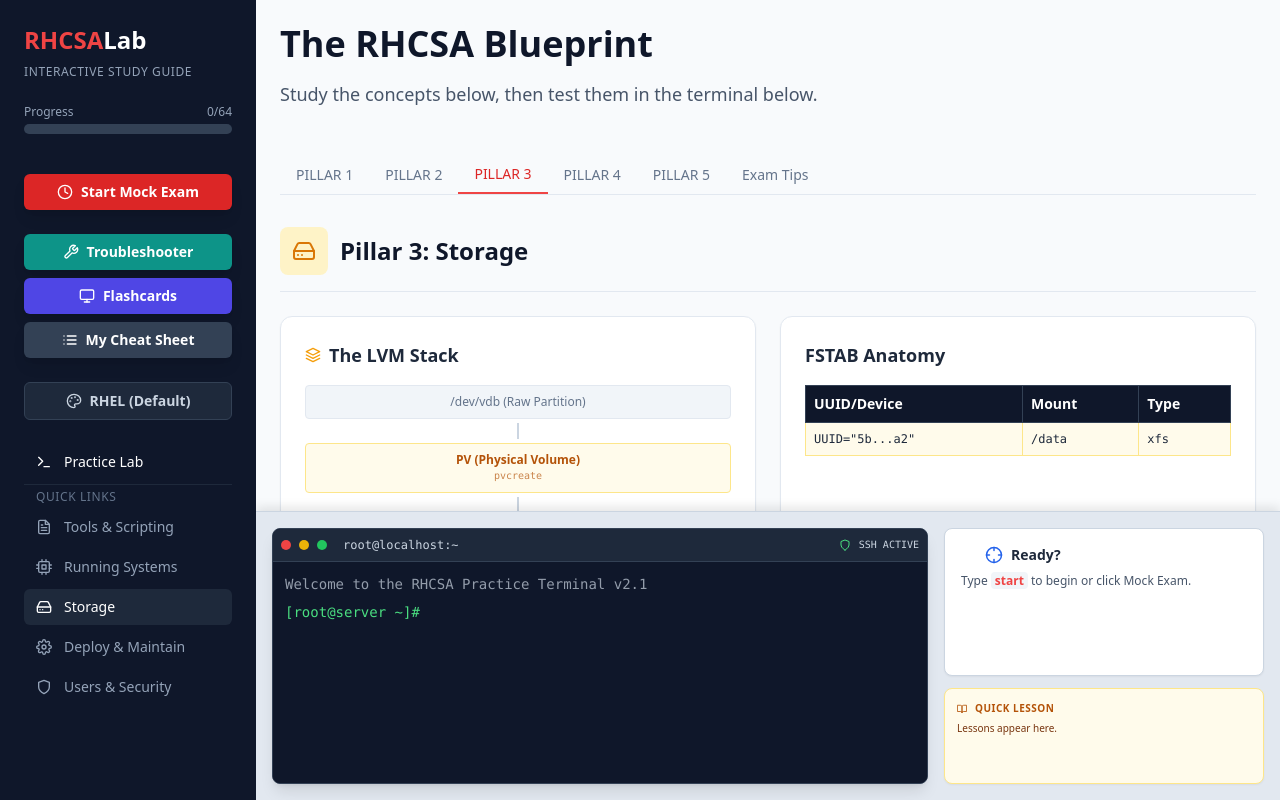
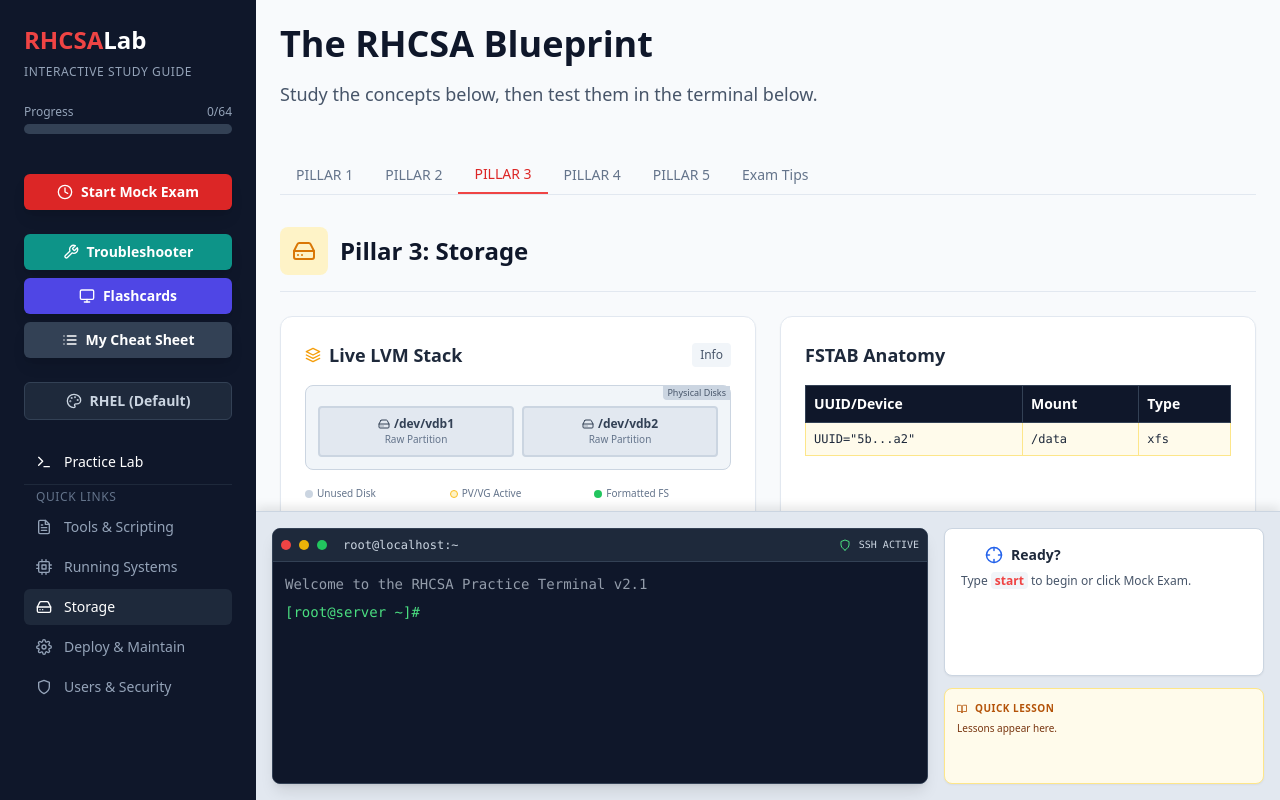
Before and after one commit to zerotrustprivacy/rhcsa-lab, a React (Vite) app: page / in a window 1280 px wide. Both pictures are taken after a click on the button "Storage". Built offline with nearby package versions, Linux system fonts and the light colour scheme.

Commit message:
Implement dynamic LVM visualizer component
Added a new LVMVisualizer component to dynamically display LVM state. Replaced the static LVM stack component with the new visualizer.

```diff
--- a/src/App.jsx
+++ b/src/App.jsx
@@ -76,6 +76,9 @@
 const WrenchIcon = ({ size = 24, className = "" }) => (
     <svg xmlns="http://www.w3.org/2000/svg" width={size} height={size} viewBox="0 0 24 24" fill="none" stroke="currentColor" strokeWidth="2" strokeLinecap="round" strokeLinejoin="round" className={className}><path d="M14.7 6.3a1 1 0 0 0 0 1.4l1.6 1.6a1 1 0 0 0 1.4 0l3.77-3.77a6 6 0 0 1-7.94 7.94l-6.91 6.91a2.12 2.12 0 0 1-3-3l6.91-6.91a6 6 0 0 1 7.94-7.94l-3.76 3.76z"></path></svg>
 );
+const TrashIcon = ({ size = 24, className = "" }) => (
+    <svg xmlns="http://www.w3.org/2000/svg" width={size} height={size} viewBox="0 0 24 24" fill="none" stroke="currentColor" strokeWidth="2" strokeLinecap="round" strokeLinejoin="round" className={className}><polyline points="3 6 5 6 21 6"></polyline><path d="M19 6v14a2 2 0 0 1-2 2H7a2 2 0 0 1-2-2V6m3 0V4a2 2 0 0 1 2-2h4a2 2 0 0 1 2 2v2"></path></svg>
+);
 
 // --- 2. COMPONENTS (Defined BEFORE App) ---
 
@@ -83,7 +86,6 @@
   const [copied, setCopied] = useState(false);
 
   const handleCopy = async () => {
-    // Safely handle text
     const textToCopy = text ? String(text) : "";
     try {
         await navigator.clipboard.writeText(textToCopy);
@@ -132,6 +134,86 @@
     return (
         <div className="w-full bg-slate-700 rounded-full h-2.5 mb-4">
             <div className="bg-green-500 h-2.5 rounded-full transition-all duration-500" style={{ width: `${percentage}%` }}></div>
+        </div>
+    );
+};
+
+// --- NEW COMPONENT: DYNAMIC LVM VISUALIZER ---
+const LVMVisualizer = ({ lvmState }) => {
+    // Helper to check if a PV is used in any VG
+    const getVgForPv = (pvName) => lvmState.vgs.find(vg => vg.pvs.includes(pvName));
+
+    return (
+        <div className="bg-white rounded-xl shadow-sm border border-slate-200 p-6">
+            <div className="flex justify-between items-center mb-4">
+                <h3 className="font-bold text-lg text-slate-800 flex items-center gap-2">
+                    <LayersIcon size={16} className="text-amber-500"/> Live LVM Stack
+                </h3>
+                <button
+                    className="text-xs bg-slate-100 hover:bg-slate-200 text-slate-600 px-2 py-1 rounded"
+                    onClick={() => alert("Type commands like 'pvcreate /dev/vdb1' in the terminal to see this update!")}
+                >
+                    Info
+                </button>
+            </div>
+
+            <div className="space-y-4">
+                {/* 1. PHYSICAL DISKS LAYER (Always present) */}
+                <div className="bg-slate-100 p-3 rounded-lg border border-slate-300 relative">
+                    <div className="absolute top-0 right-0 bg-slate-300 text-slate-600 text-[9px] px-1 rounded-bl">Physical Disks</div>
+                    <div className="flex gap-2 mt-2">
+                        {['/dev/vdb1', '/dev/vdb2'].map(disk => {
+                            const isPv = lvmState.pvs.includes(disk);
+                            const assignedVg = getVgForPv(disk);
+
+                            return (
+                                <div key={disk} className={`flex-1 p-2 rounded transition-all duration-500 border-2 ${isPv ? 'bg-amber-50 border-amber-400' : 'bg-slate-200 border-slate-300'}`}>
+                                    <div className="flex items-center justify-center gap-1 text-xs font-bold text-slate-700">
+                                        <HardDriveIcon size={12}/> {disk}
+                                    </div>
+                                    <div className="text-[10px] text-center text-slate-500">{isPv ? "PV Initialized" : "Raw Partition"}</div>
+
+                                    {/* 2. VOLUME GROUP LAYER (Overlay) */}
+                                    {assignedVg && (
+                                        <div className="mt-2 bg-amber-100 border border-amber-500 rounded p-1 animate-in fade-in slide-in-from-bottom-2">
+                                            <div className="text-[10px] font-bold text-amber-800 text-center">VG: {assignedVg.name}</div>
+
+                                            {/* 3. LOGICAL VOLUME LAYER */}
+                                            <div className="mt-1 flex flex-col gap-1">
+                                                {lvmState.lvs.filter(lv => lv.vg === assignedVg.name).map(lv => (
+                                                    <div key={lv.name} className="bg-amber-200 border border-amber-600 rounded px-1 py-1 relative group">
+                                                         <div className="flex justify-between items-center">
+                                                            <span className="text-[10px] font-bold text-amber-900">LV: {lv.name}</span>
+                                                            <span className="text-[9px] text-amber-800">{lv.size}</span>
+                                                         </div>
+
+                                                         {/* 4. FILESYSTEM LAYER */}
+                                                         {lv.fs && (
+                                                             <div className="mt-1 bg-green-500 text-white text-[9px] font-bold text-center rounded shadow-sm">
+                                                                 FS: {lv.fs.toUpperCase()}
+                                                             </div>
+                                                         )}
+                                                    </div>
+                                                ))}
+                                                {lvmState.lvs.filter(lv => lv.vg === assignedVg.name).length === 0 && (
+                                                    <div className="text-[9px] text-amber-600 text-center italic py-1">Free Space</div>
+                                                )}
+                                            </div>
+                                        </div>
+                                    )}
+                                </div>
+                            );
+                        })}
+                    </div>
+                </div>
+
+                {/* LEGEND / STATUS */}
+                <div className="grid grid-cols-3 gap-2 text-[10px] text-slate-500">
+                    <div className="flex items-center gap-1"><div className="w-2 h-2 bg-slate-300 rounded"></div> Unused Disk</div>
+                    <div className="flex items-center gap-1"><div className="w-2 h-2 bg-amber-100 border border-amber-400 rounded"></div> PV/VG Active</div>
+                    <div className="flex items-center gap-1"><div className="w-2 h-2 bg-green-500 rounded"></div> Formatted FS</div>
+                </div>
+            </div>
         </div>
     );
 };
@@ -609,6 +691,14 @@
 
   const [activeTab, setActiveTab] = useState('pillar-1');
 
+  // --- LVM STATE (NEW) ---
+  const [lvmState, setLvmState] = useState({
+    pvs: [], // e.g., ['/dev/vdb1']
+    vgs: [], // e.g., [{ name: 'myvg', pvs: ['/dev/vdb1'] }]
+    lvs: [], // e.g., [{ name: 'mylv', vg: 'myvg', fs: null, size: '500M' }]
+    mounts: []
+  });
+
   const terminalEndRef = useRef(null);
   const inputRef = useRef(null);
 
@@ -799,8 +889,79 @@
                 setCurrentMissionId(0);
                 setMissionComplete(false);
                 addToTerm("Session reset.", 'system');
+                setLvmState({ pvs: [], vgs: [], lvs: [], mounts: [] }); // Reset LVM on logout
             }
             break;
+          // --- LVM SIMULATION ---
+          case 'pvcreate':
+             const pvDev = args[args.length - 1];
+             if (pvDev && (pvDev === '/dev/vdb1' || pvDev === '/dev/vdb2')) {
+                 if (!lvmState.pvs.includes(pvDev)) {
+                     setLvmState(prev => ({ ...prev, pvs: [...prev.pvs, pvDev] }));
+                     addToTerm(`Physical volume "${pvDev}" successfully created.`);
+                 } else {
+                     addToTerm(`Physical volume "${pvDev}" already exists.`, 'system');
+                 }
+             } else {
+                 addToTerm("Device not found (Try /dev/vdb1 or /dev/vdb2)", 'error');
+             }
+             break;
+          case 'vgcreate':
+             // vgcreate myvg /dev/vdb1
+             const vgName = args[1];
+             const vgPv = args[2];
+             if (vgName && vgPv) {
+                 if (!lvmState.pvs.includes(vgPv)) {
+                      addToTerm(`Physical volume "${vgPv}" not initialized.`, 'error');
+                 } else if (lvmState.vgs.find(v => v.name === vgName)) {
+                      addToTerm(`Volume group "${vgName}" already exists.`, 'error');
+                 } else {
+                      setLvmState(prev => ({ ...prev, vgs: [...prev.vgs, { name: vgName, pvs: [vgPv] }] }));
+                      addToTerm(`Volume group "${vgName}" successfully created`);
+                 }
+             }
+             break;
+          case 'lvcreate':
+             // lvcreate -L 500M -n mylv myvg  OR lvcreate -n mylv -L 500M myvg
+             let lvName, lvSize, lvVg;
+
+             // Simple args parsing
+             const nIdx = args.indexOf('-n');
+             const lIdx = args.indexOf('-L');
+
+             if (nIdx !== -1) lvName = args[nIdx + 1];
+             if (lIdx !== -1) lvSize = args[lIdx + 1];
+
+             // Assume VG is the last argument that isn't a flag value
+             lvVg = args[args.length - 1];
+
+             if (lvName && lvVg && lvmState.vgs.find(v => v.name === lvVg)) {
+                 setLvmState(prev => ({ ...prev, lvs: [...prev.lvs, { name: lvName, vg: lvVg, fs: null, size: lvSize || 'Unknown' }] }));
+                 addToTerm(`Logical volume "${lvName}" created.`);
+             } else {
+                 addToTerm("Invalid arguments or VG not found.", 'error');
+             }
+             break;
+          case 'mkfs.xfs':
+             // mkfs.xfs /dev/myvg/mylv
+             const targetDev = args[1];
+             if (targetDev) {
+                 const parts = targetDev.split('/');
+                 const potentialLvName = parts[parts.length - 1];
+                 const lvExists = lvmState.lvs.find(l => l.name === potentialLvName);
+
+                 if (lvExists) {
+                     setLvmState(prev => ({
+                        ...prev,
+                        lvs: prev.lvs.map(l => l.name === potentialLvName ? { ...l, fs: 'xfs' } : l)
+                    }));
+                    addToTerm(`meta-data=${targetDev} isize=512...`);
+                 } else {
+                     addToTerm(`Could not access ${targetDev}: No such file or directory`, 'error');
+                 }
+             }
+             break;
+          // --- END LVM SIMULATION ---
           case 'ssh':
               if (args[1] === 'serverb' || args[1] === 'student@serverb') {
                   setCurrentServer('serverb');
@@ -859,7 +1020,7 @@
           case 'semanage': addToTerm("Port label added."); break;
           case 'restorecon': addToTerm("Relabeled."); break;
           default:
-            if (!['useradd','groupadd','usermod','tar','chmod','ln','find','setfacl','tuned-adm','nice','chronyc','journalctl','pvcreate','vgcreate','lvcreate','lvextend','mkfs.xfs','mkswap','mount','crontab','firewall-cmd','ssh-keygen','chage','fdisk','scp','kill'].includes(base)) {
+            if (!['useradd','groupadd','usermod','tar','chmod','ln','find','setfacl','tuned-adm','nice','chronyc','journalctl','lvextend','mkswap','mount','crontab','firewall-cmd','ssh-keygen','chage','fdisk','scp','kill'].includes(base)) {
                  addToTerm(`bash: ${base}: command not found`, 'error');
             } else {
                  addToTerm("Command executed (Simulated).");
@@ -1142,35 +1303,8 @@
               </div>
               <div className="grid md:grid-cols-2 gap-6">
 
-                {/* Visual: LVM Stack */}
-                <div className="bg-white rounded-xl shadow-sm border border-slate-200 p-6">
-                    <h3 className="font-bold text-lg mb-4 text-slate-800 flex items-center gap-2"><LayersIcon size={16} className="text-amber-500"/> The LVM Stack</h3>
-                    <div className="space-y-1">
-                        <div className="bg-slate-100 p-2 rounded text-center text-xs text-slate-500 border border-slate-200">
-                            /dev/vdb (Raw Partition)
-                        </div>
-                        <div className="flex justify-center"><div className="h-4 w-0.5 bg-slate-300"></div></div>
-                        <div className="bg-amber-50 p-2 rounded text-center text-xs font-bold text-amber-700 border border-amber-200">
-                            PV (Physical Volume)
-                            <div className="font-mono font-normal text-[10px] opacity-70">pvcreate</div>
-                        </div>
-                        <div className="flex justify-center"><div className="h-4 w-0.5 bg-slate-300"></div></div>
-                        <div className="bg-amber-100 p-2 rounded text-center text-xs font-bold text-amber-800 border border-amber-300">
-                            VG (Volume Group)
-                            <div className="font-mono font-normal text-[10px] opacity-70">vgcreate</div>
-                        </div>
-                        <div className="flex justify-center"><div className="h-4 w-0.5 bg-slate-300"></div></div>
-                        <div className="bg-amber-200 p-2 rounded text-center text-xs font-bold text-amber-900 border border-amber-400">
-                            LV (Logical Volume)
-                            <div className="font-mono font-normal text-[10px] opacity-70">lvcreate</div>
-                        </div>
-                        <div className="flex justify-center"><div className="h-4 w-0.5 bg-slate-300"></div></div>
-                        <div className="bg-green-100 p-2 rounded text-center text-xs font-bold text-green-800 border border-green-200">
-                            Filesystem (xfs/ext4)
-                            <div className="font-mono font-normal text-[10px] opacity-70">mkfs.xfs</div>
-                        </div>
-                    </div>
-                </div>
+                {/* Dynamic LVM Visualizer - Replaced Static Component */}
+                <LVMVisualizer lvmState={lvmState} />
 
                 <div className="bg-white rounded-xl shadow-sm border border-slate-200 p-6">
                   <h3 className="font-bold text-lg mb-4 text-slate-800">FSTAB Anatomy</h3>
```
